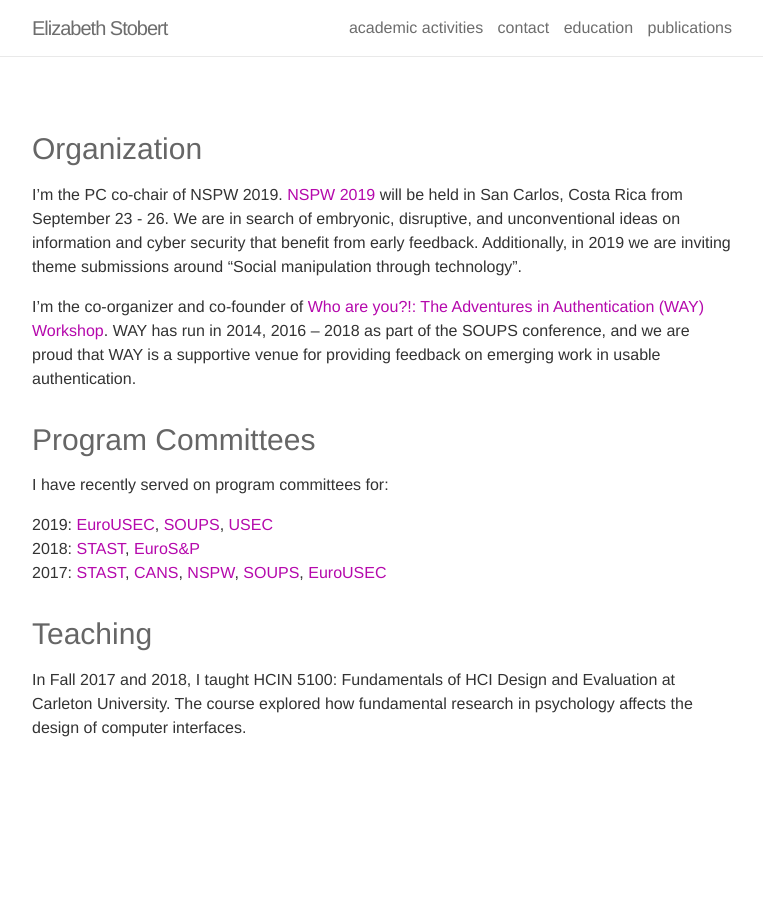
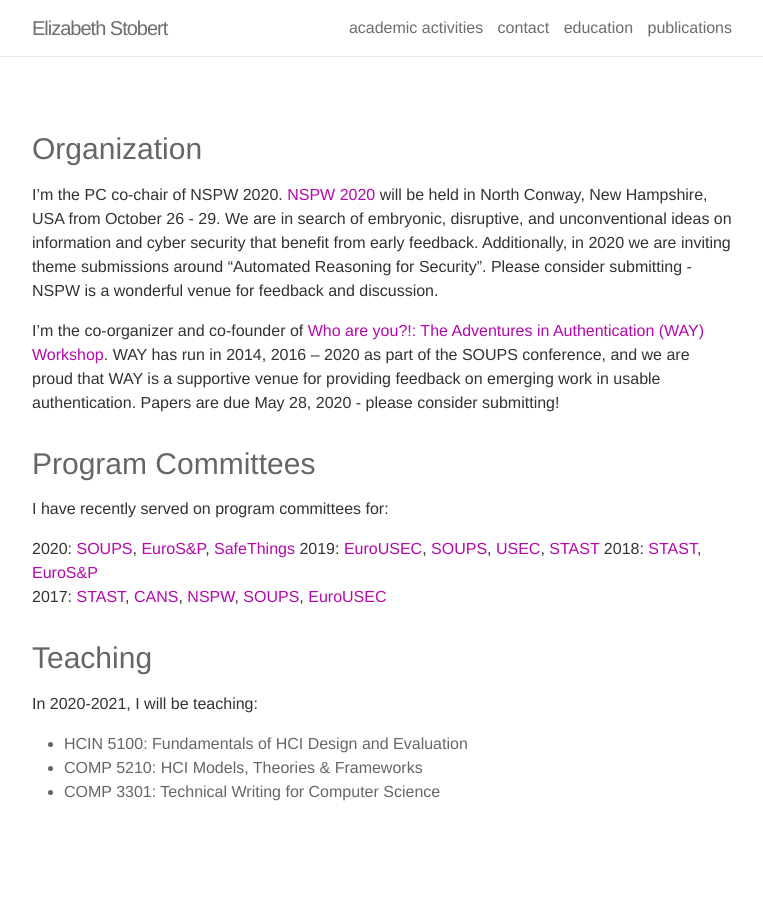
Before and after one commit to estobert/stobert-website, a Jekyll site: the page built from _pages/activities.md, in a window 1280 px wide. Shown: the whole page, without its empty margins (258-1021 px from the left). Built offline with Jekyll 4.4.1, drawn with Linux system fonts in a browser that asks for light colours.

Commit message:
Update activities.md

```diff
--- a/_pages/activities.md
+++ b/_pages/activities.md
@@ -6,20 +6,25 @@ title: academic activities
 
 ### Organization
 
-I'm the PC co-chair of NSPW 2019. [NSPW 2019](http://www.nspw.org) will be held in San Carlos, Costa Rica from September 23 - 26. We are in search of embryonic, disruptive, and unconventional ideas on information and cyber security that benefit from early feedback. Additionally, in 2019 we are inviting theme submissions around “Social manipulation through technology”.
+I'm the PC co-chair of NSPW 2020. [NSPW 2020](http://www.nspw.org) will be held in North Conway, New Hampshire, USA from October 26 - 29. We are in search of embryonic, disruptive, and unconventional ideas on information and cyber security that benefit from early feedback. Additionally, in 2020 we are inviting theme submissions around “Automated Reasoning for Security”. Please consider submitting - NSPW is a wonderful venue for feedback and discussion.
 
-I’m the co-organizer and co-founder of [Who are you?!: The Adventures in Authentication (WAY) Workshop](http://way-workshop.org). WAY has run in 2014, 2016 -- 2018 as part of the SOUPS conference, and we are proud that WAY is a supportive venue for providing feedback on emerging work in usable authentication.
+I’m the co-organizer and co-founder of [Who are you?!: The Adventures in Authentication (WAY) Workshop](http://way-workshop.org). WAY has run in 2014, 2016 -- 2020 as part of the SOUPS conference, and we are proud that WAY is a supportive venue for providing feedback on emerging work in usable authentication. Papers are due May 28, 2020 - please consider submitting!
 
 
 ### Program Committees
 
 I have recently served on program committees for:
 
-2019: [EuroUSEC](https://eusec.cs.uchicago.edu/), [SOUPS](https://www.usenix.org/conference/soups2019), [USEC](https://www.ndss-symposium.org/ndss2019/cfp-usec-2019/)
+2020: [SOUPS](https://www.usenix.org/conference/soups2020), [EuroS&P](https://www.ieee-security.org/TC/EuroSP2020/), [SafeThings](https://www.ieee-security.org/TC/SPW2020/SafeThings/#accepted)
+2019: [EuroUSEC](https://eusec.cs.uchicago.edu/), [SOUPS](https://www.usenix.org/conference/soups2019), [USEC](https://www.ndss-symposium.org/ndss2019/cfp-usec-2019/), [STAST](http://stast.uni.lu/)
 2018: [STAST](http://stast.uni.lu/), [EuroS&P](https://www.ieee-security.org/TC/EuroSP2018/)
 2017: [STAST](http://stast.uni.lu/), [CANS](http://crypto.ie.cuhk.edu.hk/cans17/), [NSPW](https://www.nspw.org/2017), [SOUPS](https://www.usenix.org/conference/soups2017), [EuroUSEC](https://usec.cispa.uni-saarland.de/eurousec17/)
 
 
 ### Teaching
 
-In Fall 2017 and 2018, I taught HCIN 5100: Fundamentals of HCI Design and Evaluation at Carleton University. The course explored how fundamental research in psychology affects the design of computer interfaces.
+In 2020-2021, I will be teaching:
+
+- HCIN 5100: Fundamentals of HCI Design and Evaluation
+- COMP 5210: HCI Models, Theories & Frameworks
+- COMP 3301: Technical Writing for Computer Science
```
